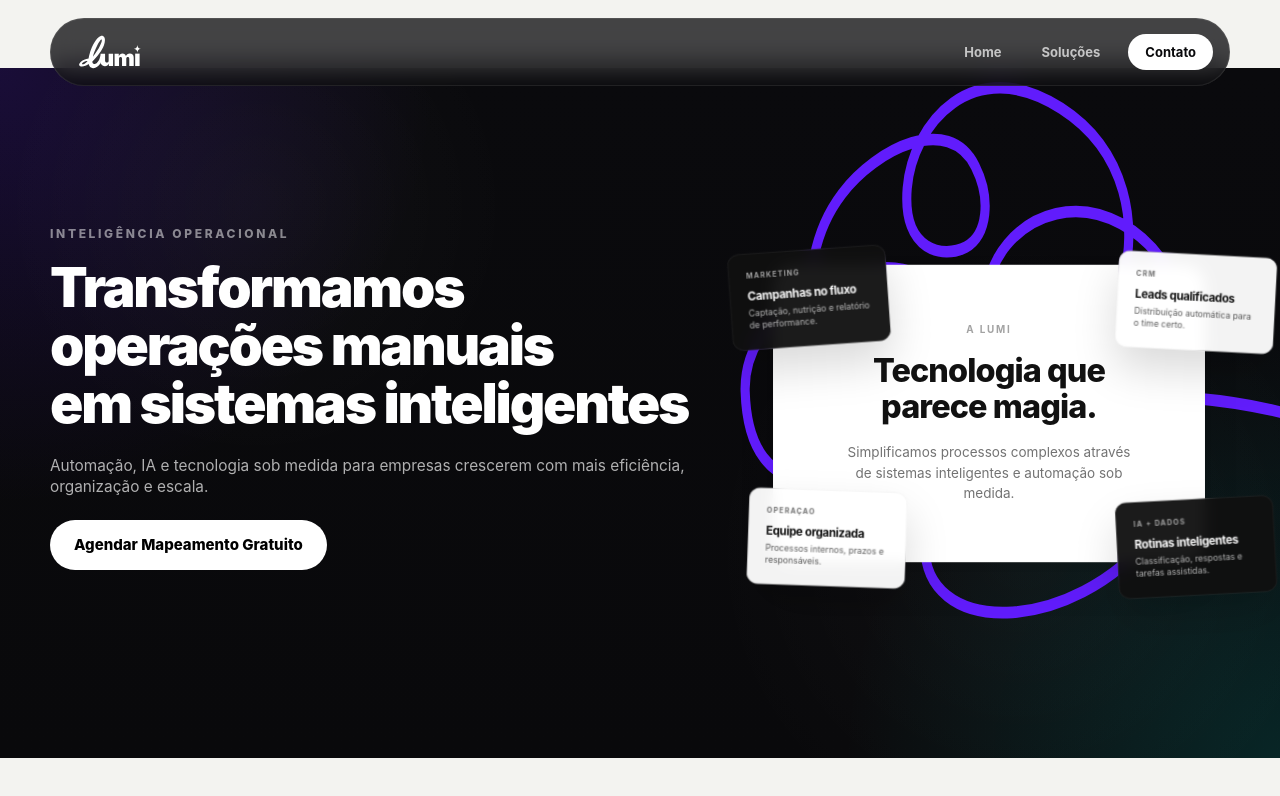
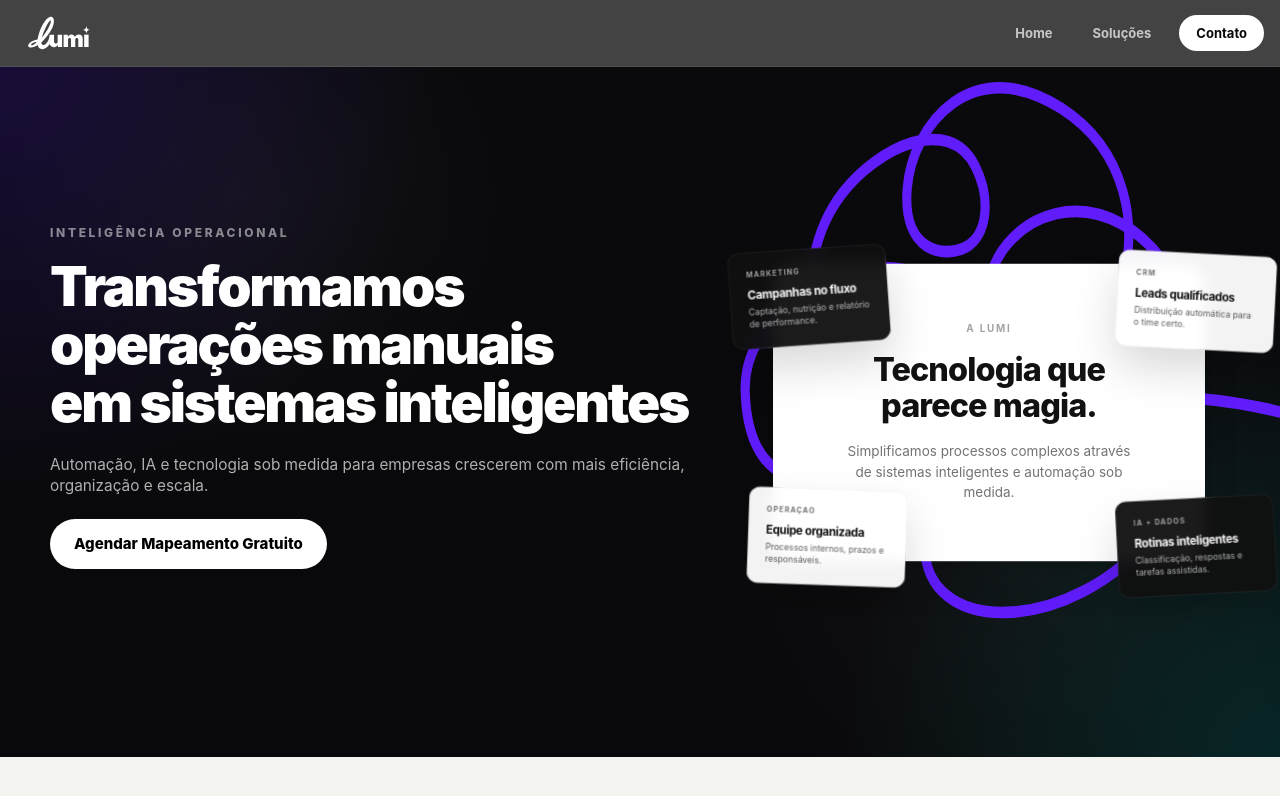
Before and after one commit to hublumi/site, a website built with Vite: page index.html in a window 1280 px wide. Shown: the top 796 px of the page. Built offline with nearby package versions, Linux system fonts and the light colour scheme; no server answers; files whose address does not match are found by name.

Commit message:
fix: change desktop navbar to full width pinned at top 0 to remove white spacing behind it

```diff
--- a/assets/css/main.css
+++ b/assets/css/main.css
@@ -36,15 +36,14 @@
 
     .navbar {
       position: fixed;
-      top: 18px;
-      left: 50%;
-      transform: translateX(-50%);
-      width: min(1180px, calc(100% - 24px));
-      padding: 16px 20px;
-      border-radius: 999px;
+      top: 0;
+      left: 0;
+      width: 100%;
+      padding: 14px 40px;
+      border-radius: 0;
       background: rgba(9, 9, 11, .75);
       backdrop-filter: blur(18px);
-      border: 1px solid rgba(255, 255, 255, .08);
+      border-bottom: 1px solid rgba(255, 255, 255, .08);
       display: flex;
       justify-content: space-between;
       align-items: center;
```
